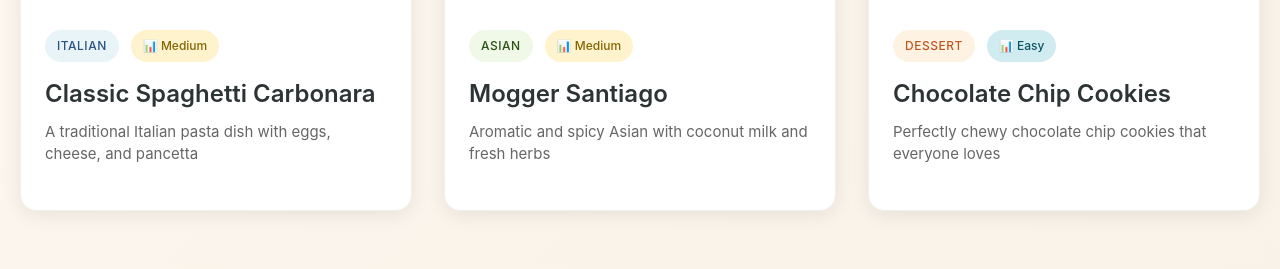
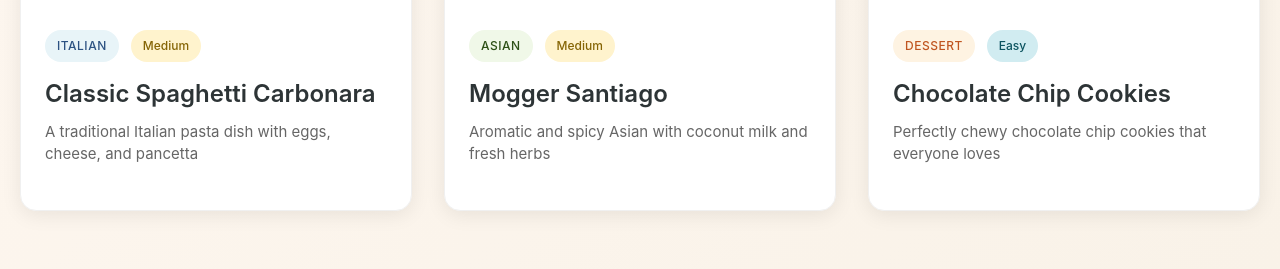
Before and after one commit to fishdips/Recipe-Share, a Django app: page / in a window 1280 px wide. Shown: the part 531-800 px from the top of the page. Run offline with Django 5.2, Linux system fonts and the light colour scheme.

Commit message:
minor changes

```diff
--- a/recipe_share/recipe/templates/landing_page.html
+++ b/recipe_share/recipe/templates/landing_page.html
@@ -13,11 +13,11 @@
     <div class="container">
       <nav class="nav">
         <div class="logo">
-          <div class="chef-icon">👨‍🍳</div>
+          <div class="chef-icon"></div>
           RecipeShare
         </div>
         <div class="nav-center">
-          <a href="#" class="home-btn">🏠 Home</a>
+          <a href="#" class="home-btn">Home</a>
         </div>
         <div class="nav-right">
           <a href="#" class="login-btn">Login</a>
@@ -55,7 +55,7 @@
             <div class="recipe-content">
               <div class="recipe-meta">
                 <span class="recipe-tag tag-italian">Italian</span>
-                <span class="difficulty difficulty-medium">📊 Medium</span>
+                <span class="difficulty difficulty-medium"> Medium</span>
               </div>
               <h3 class="recipe-title">Classic Spaghetti Carbonara</h3>
               <p class="recipe-description">A traditional Italian pasta dish with eggs, cheese, and pancetta</p>
@@ -68,7 +68,7 @@
             <div class="recipe-content">
               <div class="recipe-meta">
                 <span class="recipe-tag tag-asian">Asian</span>
-                <span class="difficulty difficulty-medium">📊 Medium</span>
+                <span class="difficulty difficulty-medium"> Medium</span>
               </div>
               <h3 class="recipe-title">Mogger Santiago</h3>
               <p class="recipe-description">Aromatic and spicy Asian with coconut milk and fresh herbs</p>
@@ -81,7 +81,7 @@
             <div class="recipe-content">
               <div class="recipe-meta">
                 <span class="recipe-tag tag-dessert">Dessert</span>
-                <span class="difficulty difficulty-easy">📊 Easy</span>
+                <span class="difficulty difficulty-easy"> Easy</span>
               </div>
               <h3 class="recipe-title">Chocolate Chip Cookies</h3>
               <p class="recipe-description">Perfectly chewy chocolate chip cookies that everyone loves</p>
```
